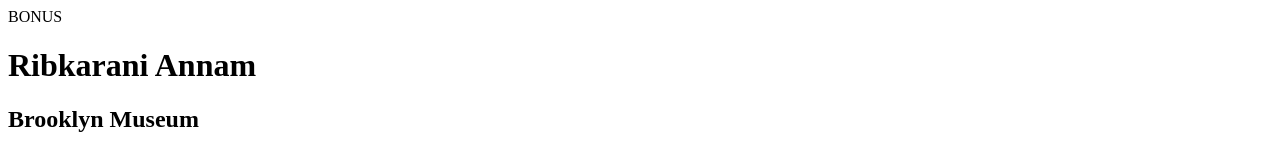
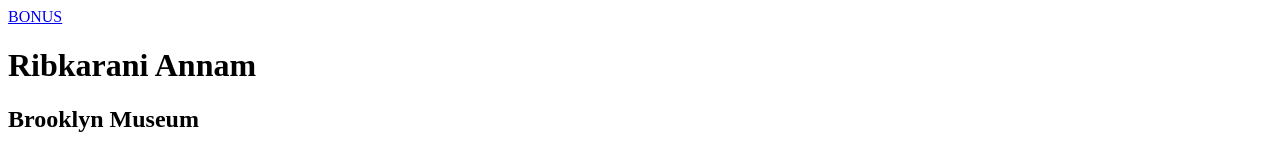
Before and after one commit to 44-563-Web-Apps-F22/44563-webapps-assignment-3-RIBKARANIANNAM, a plain HTML site: page index.html in a window 1280 px wide. Shown: the top 153 px of the page. Drawn offline with Linux system fonts and the light colour scheme.

Commit message:
Update index.html

```diff
--- a/index.html
+++ b/index.html
@@ -11,7 +11,7 @@
 </style>
 </head>
 <body>
-<a herf="bonus.html">BONUS</a>
+<a href="bonus.html">BONUS</a>
 <h1>Ribkarani Annam</h1>
 <h2>Brooklyn Museum</h2>
 <p>You can be enjoying <b>African artifacts</b> one minute,wandering around delightful architectural piecesnin the gardan the next,and later,be gazing upon some of the<b> Amazing paintings</b>on show.</p>
```
